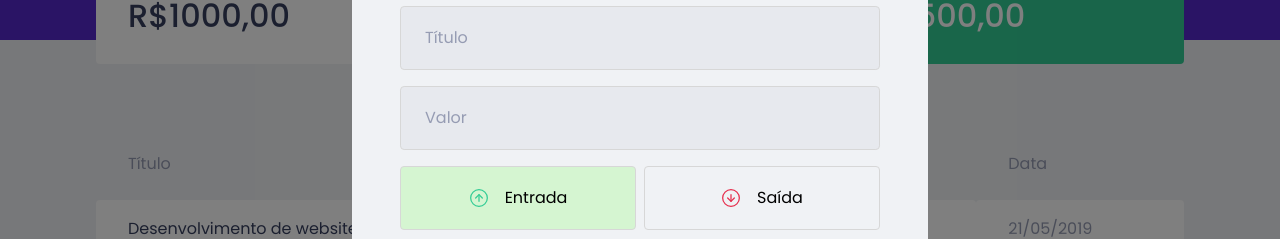
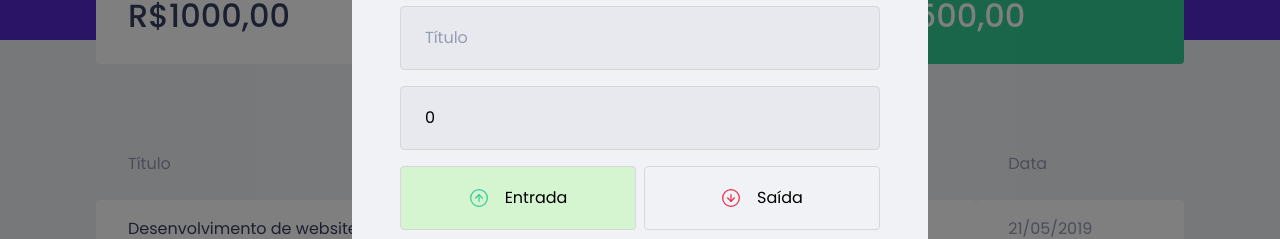
Before and after one commit to alicecomoura/dt-money, a React (Create React App) app: page / in a window 1280 px wide. Both pictures are taken after a click on the button "Nova transação". Shown: the part 232-471 px from the top of the page. Built offline with nearby package versions, Linux system fonts and the light colour scheme; no server answers; what miragejs would draw is missing.

Commit message:
Create OnChange to get input values

```diff
--- a/src/components/NewTransactionModal/index.tsx
+++ b/src/components/NewTransactionModal/index.tsx
@@ -1,4 +1,4 @@
-import { useState } from 'react';
+import { FormEvent, useState } from 'react';
 import Modal from 'react-modal';
 import closeImg from '../../assets/close.svg';
 import income from '../../assets/income.svg';
@@ -11,7 +11,21 @@
 }
 
 export function NewTransactionModal({ isOpen, onRequestClose }: NewTransactionModalProps) {
+    const [title, setTitle] = useState('');
+    const [value, setValue] = useState(0);
+    const [category, setCategory] = useState('');
     const [type, setType] = useState('deposit');
+
+    function handleCreateNewTransaction(event: FormEvent) {
+        event.preventDefault();
+
+        const data = {
+            title,
+            value,
+            category,
+            type
+        }
+    }
 
     return (
         <Modal
@@ -28,16 +42,20 @@
                 <img src={closeImg} alt="Fechar modal" />
             </button>
 
-            <Container>
+            <Container onSubmit={handleCreateNewTransaction}>
                 <h2>Cadastrar transação</h2>
 
                 <input
                     placeholder="Título"
+                    value={title}
+                    onChange={event => setTitle(event.target.value)}
                 />
 
                 <input
                     type="number"
                     placeholder="Valor"
+                    value={value}
+                    onChange={event => setValue(Number(event.target.value))}
                 />
 
                 <TransactionsTypeContainer>
@@ -65,6 +83,8 @@
 
                 <input
                     placeholder="Categoria"
+                    value={category}
+                    onChange={event => setCategory(event.target.value)}
                 />
 
                 <button type="submit">
```
